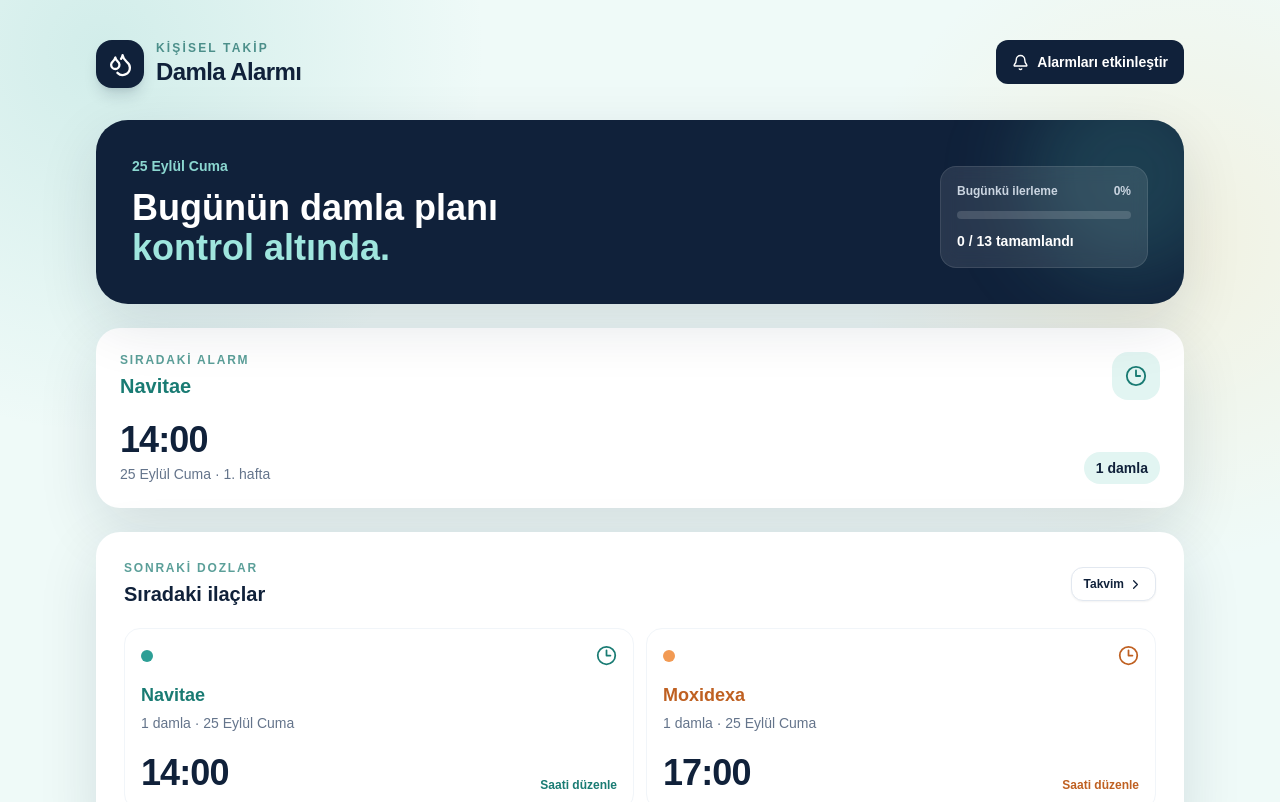
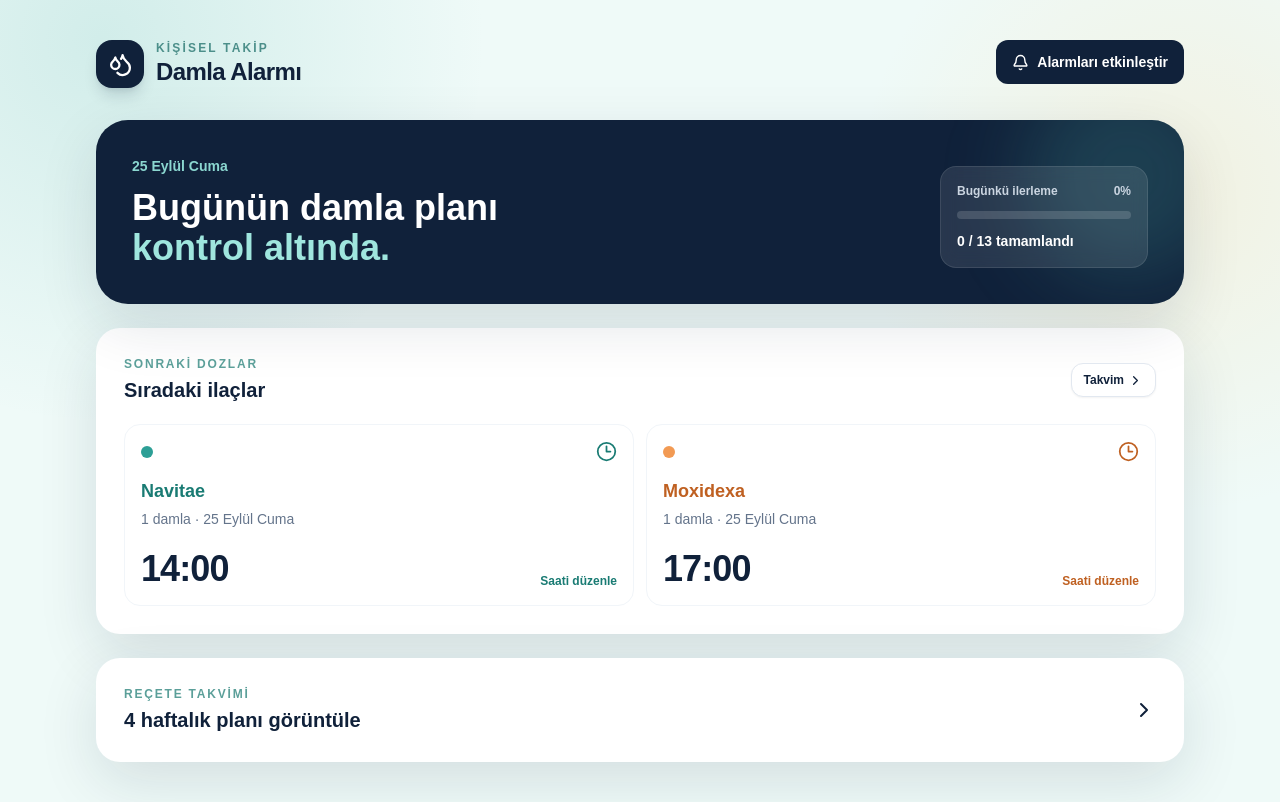
Before and after one commit to ahmetkcl/damla-alarm-, a Next.js app: page / in a window 1280 px wide. Shown: the top 802 px of the page. Built offline with nearby package versions, Linux system fonts and the light colour scheme.

Commit message:
Remove duplicate next alarm card

```diff
--- a/app/page.tsx
+++ b/app/page.tsx
@@ -216,7 +216,6 @@ export default function Home() {
     medicine: name,
     reminders: adjustedReminders.filter((reminder) => reminder.medicine === name && !takenAt[reminder.id] && toDate(reminder).getTime() >= Date.now()).slice(0, 1),
   })).filter((group) => group.reminders.length > 0), [activePlanWeek, adjustedReminders, takenAt, now]);
-  const upcoming = useMemo(() => adjustedReminders.filter((reminder) => toDate(reminder).getTime() >= Date.now()).sort((a, b) => toDate(a).getTime() - toDate(b).getTime())[0], [adjustedReminders, now]);
   const calendarDates = useMemo(() => {
     const lastAdjustedDate = adjustedReminders[adjustedReminders.length - 1]?.date ?? plan[plan.length - 1].dates[1];
     return range(dateAtOffset(plan[0].dates[0], -3), lastAdjustedDate > plan[plan.length - 1].dates[1] ? lastAdjustedDate : plan[plan.length - 1].dates[1]);
@@ -379,13 +378,6 @@ export default function Home() {
         </div>
       </section>
 
-      <section className="mb-6">
-        <div className="rounded-3xl bg-white p-5 shadow-soft sm:p-6">
-          <div className="mb-5 flex items-center justify-between"><div><p className="text-xs font-bold uppercase tracking-[.15em] text-[#5b9f99]">Sıradaki alarm</p><h2 className={`mt-1 text-xl font-bold ${upcoming ? medicineStyle[upcoming.medicine].text : ""}`}>{upcoming ? upcoming.medicine : "Plan tamamlandı"}</h2></div><div className={`grid h-12 w-12 place-items-center rounded-2xl ${upcoming ? medicineStyle[upcoming.medicine].soft : "bg-[#e2f5f2]"} ${upcoming ? medicineStyle[upcoming.medicine].text : "text-[#24877f]"}`}><Clock3 size={22} /></div></div>
-          {upcoming ? <div className="flex items-end justify-between gap-4"><div><p className="text-4xl font-bold tracking-tight text-[#10213a]">{readableTime(upcoming.time)}</p><p className="mt-1 text-sm text-slate-500">{weekdayFormatter.format(toDate(upcoming))} · {upcoming.week}. hafta</p></div><span className={`rounded-full px-3 py-1.5 text-sm font-bold ${medicineStyle[upcoming.medicine].soft}`}>1 damla</span></div> : <p className="text-slate-500">24 Eylül–21 Ekim programı bitti.</p>}
-        </div>
-      </section>
-
       <section className="rounded-3xl bg-white p-5 shadow-soft sm:p-7">
         <div className="relative mb-5 flex items-center justify-between gap-3">
           <div>
```
